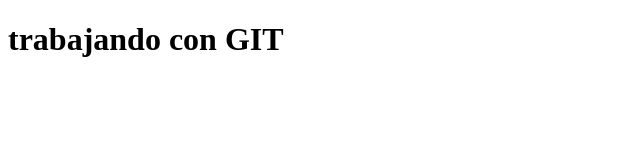
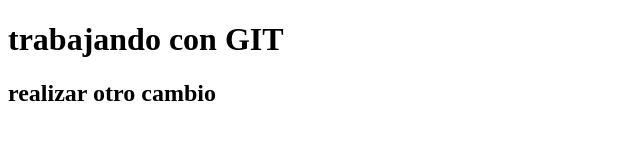
Before and after one commit to andresAlarconDEV/clase11, a plain HTML site: page index.html in a window 1280 px wide. Shown: the whole page, without its empty margins (0-640 px from the left). Drawn offline with Linux system fonts and the light colour scheme.

Commit message:
cambio para observar

```diff
--- a/index.html
+++ b/index.html
@@ -8,5 +8,6 @@
 </head>
 <body>
     <h1>trabajando con GIT</h1>
+    <h2> realizar otro cambio</h2>
 </body>
 </html>
```
